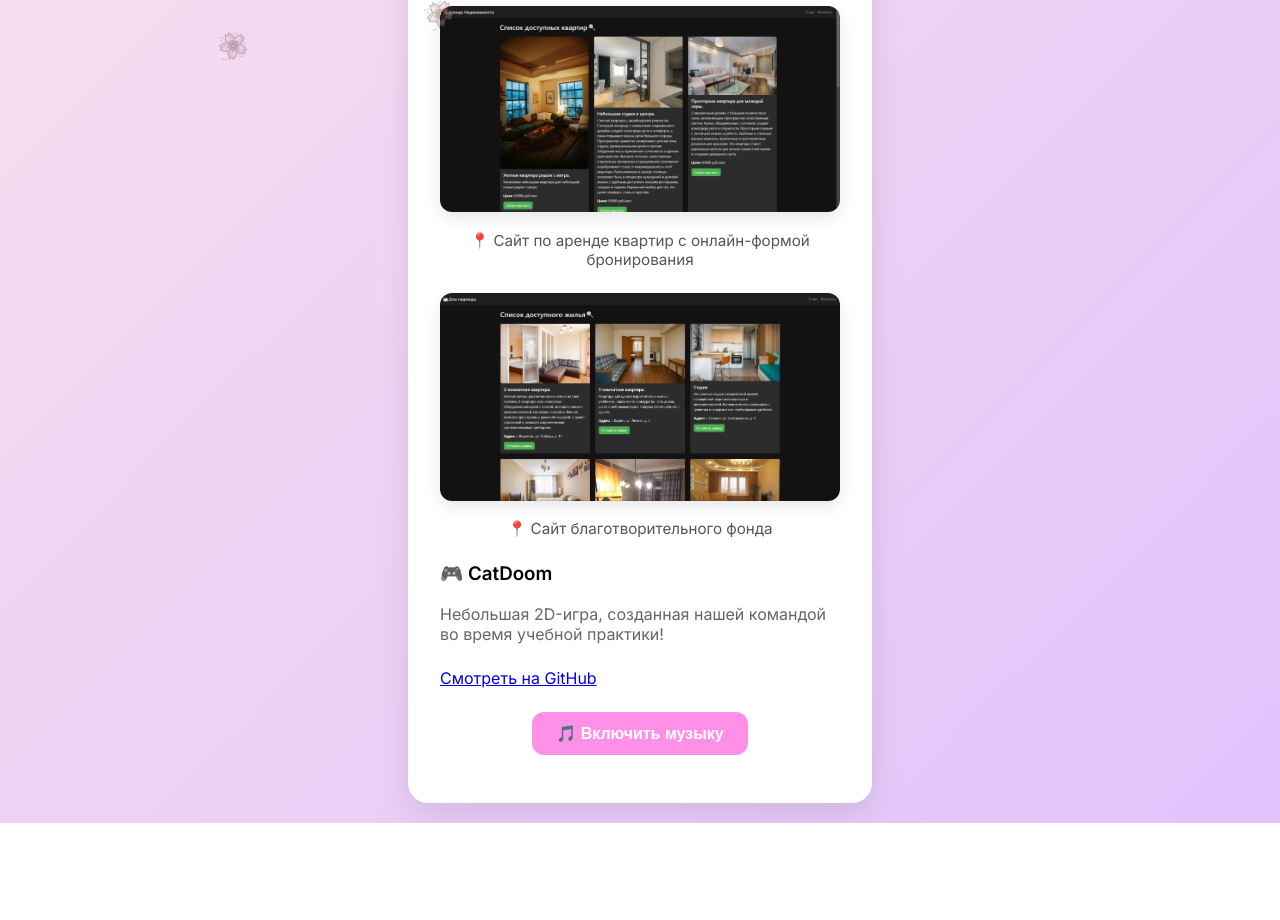
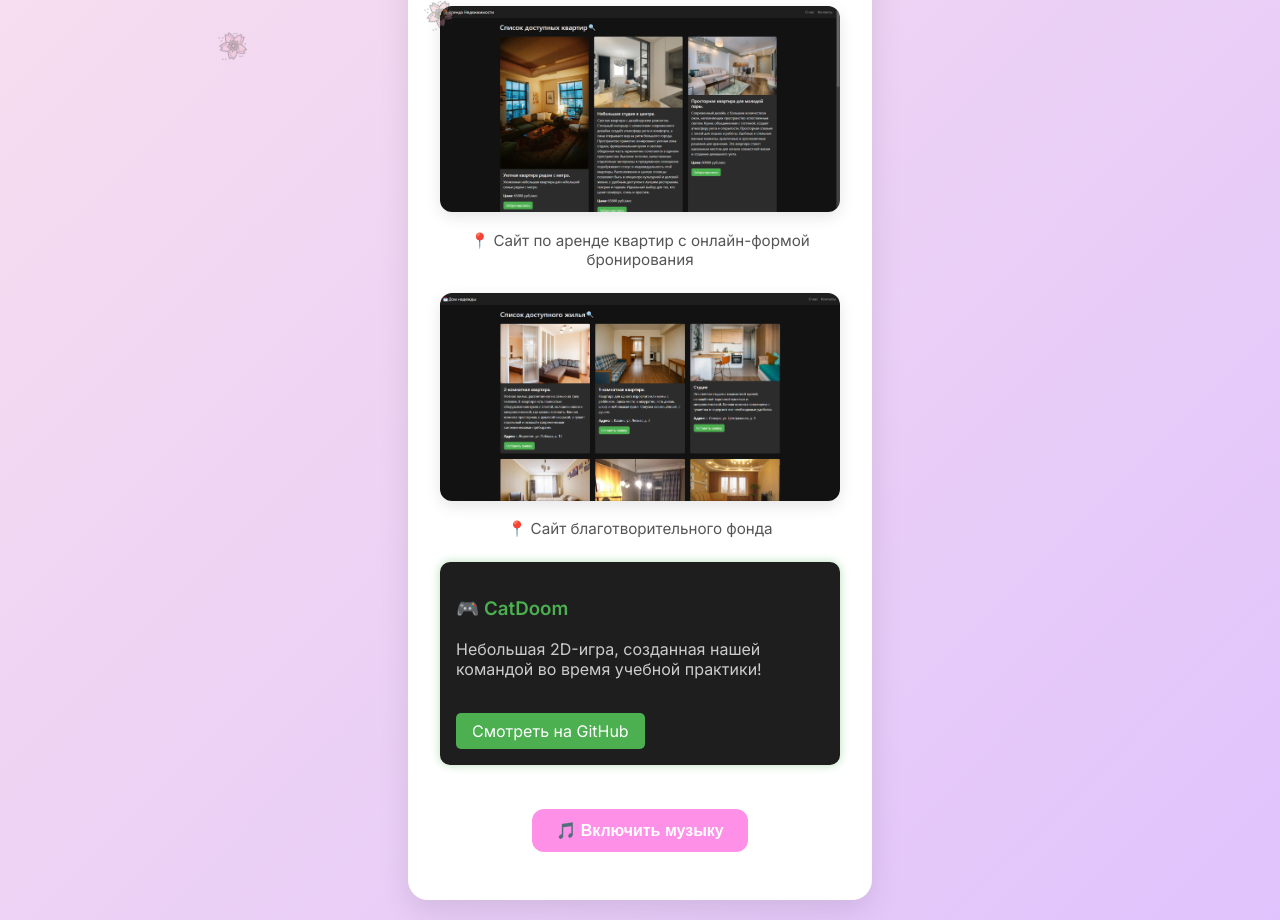
Before and after one commit to serejka-macros/bio-site, a plain HTML site: page index.html in a window 1280 px wide. Shown: the part 536-1456 px from the top of the page. Before the commit the page ends 1359 px from the top, so only its background shows below. Drawn offline with Linux system fonts and the light colour scheme.

Commit message:
Update index.html

```diff
--- a/index.html
+++ b/index.html
@@ -102,6 +102,35 @@
   font-size: 0.95rem;
   color: #555;
   text-align: center;
+}
+    .project-card {
+  background: #1e1e1e;
+  padding: 16px;
+  border-radius: 10px;
+  margin-bottom: 20px;
+  box-shadow: 0 0 10px rgba(76, 175, 80, 0.4);
+}
+
+    .project-card h3 {
+  color: #4caf50;
+}
+
+    .project-card p {
+  color: #ccc;
+}
+
+    .project-button {
+  display: inline-block;
+  margin-top: 10px;
+  padding: 8px 16px;
+  background-color: #4caf50;
+  color: white;
+  text-decoration: none;
+  border-radius: 5px;
+}
+
+    .project-button:hover {
+  background-color: #388e3c;
 }
 
     .music-button {
```
